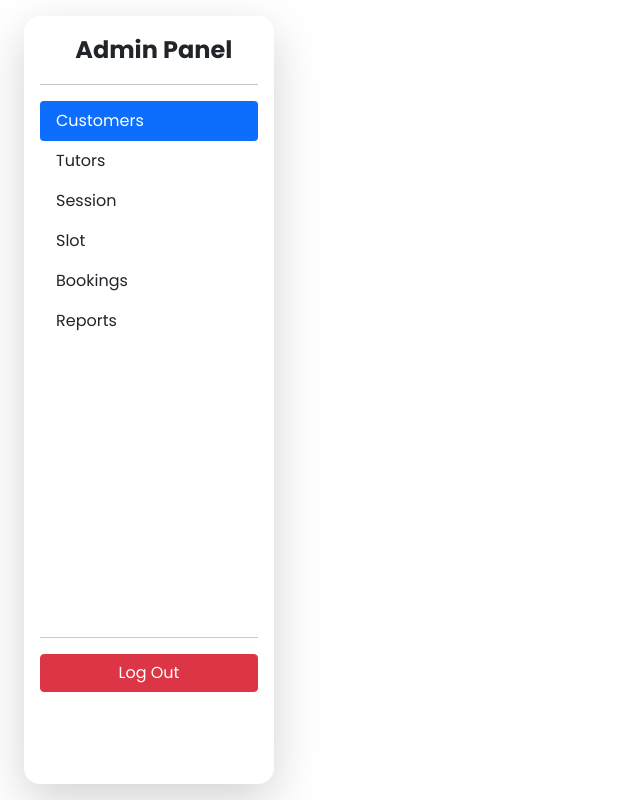
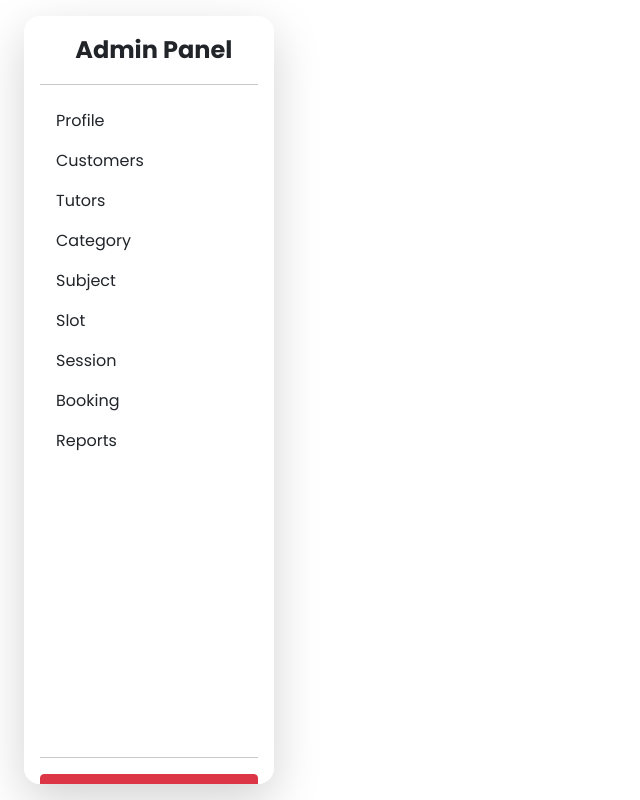
Before and after one commit to basithb/Tutor-Booking, a React (Create React App) app in the folder client/: page /profile in a window 1280 px wide. Shown: the whole page, without its empty margins (0-640 px from the left). Built offline with nearby package versions, Linux system fonts and the light colour scheme; no server answers.

Commit message:
feat: adds admin sidebar

```diff
--- a/client/src/components/adminPanel/AdminSidebar.js
+++ b/client/src/components/adminPanel/AdminSidebar.js
@@ -65,35 +65,129 @@ const AdminSidebar = (props, { setAuth }) => {
           </a>
           <hr />
           <ul class="nav nav-pills flex-column mb-auto">
-            <li class="nav-item">
-              <a href="#" class="nav-link active link-dark">
-                Customers
-              </a>
+            <li className="nav-item">
+              {
+                isActive === "profile" ?
+
+                  <Link to="/profile" className="nav-link active sidebutton link-dark">
+                    Profile
+                  </Link> : <Link to="/profile" className="nav-link sidebutton link-dark">
+                    Profile
+                  </Link>
+              }
+
             </li>
-            <li>
-              <a href="#" class="nav-link link-dark">
-                Tutors
-              </a>
+
+            <li className="nav-item">
+              {
+                isActive === "customer" ?
+
+                  <Link to="/customer" className="nav-link active sidebutton link-dark">
+                    Customers
+                  </Link> : <Link to="/customer" className="nav-link sidebutton link-dark">
+                    Customers
+                  </Link>
+              }
+
             </li>
-            <li>
-              <a href="#" class="nav-link link-dark">
-                Session
-              </a>
+
+            <li className="nav-item">
+              {
+                isActive === "tutor" ?
+
+                  <Link to="/tutor" className="nav-link active sidebutton link-dark">
+                    Tutors
+                  </Link> : <Link to="/tutor" className="nav-link sidebutton link-dark">
+                    Tutors
+                  </Link>
+
+              }
+
             </li>
-            <li>
-              <a href="#" class="nav-link link-dark">
-                Slot
-              </a>
+
+
+            <li className="nav-item">
+              {
+                isActive === "category" ?
+
+                  <Link to="/category" className="nav-link active sidebutton link-dark">
+                    Category
+                  </Link> :
+
+                  <Link to="/category" className="nav-link sidebutton link-dark">
+                    Category
+                  </Link>
+              }
+
             </li>
-            <li>
-              <a href="#" class="nav-link link-dark">
-                Bookings
-              </a>
+
+            <li className="nav-item">
+              {
+                isActive === "subject" ?
+
+                  <Link to="/subject" className="nav-link active sidebutton link-dark">
+                    Subject
+                  </Link> :
+
+                  <Link to="/subject" className="nav-link sidebutton link-dark">
+                    Subject
+                  </Link>
+              }
+
             </li>
-            <li>
-              <a href="#" class="nav-link link-dark">
-                Reports
-              </a>
+
+            <li className="nav-item">
+              {
+                isActive === "slot" ?
+
+                  <Link to="/slot" className="nav-link active sidebutton link-dark">
+                    Slot
+                  </Link> : <Link to="/slot" className="nav-link sidebutton link-dark">
+                    Slot
+                  </Link>
+              }
+
+            </li>
+
+            <li className="nav-item">
+              {
+                isActive === "session" ?
+
+                  <Link to="/session" className="nav-link active sidebutton link-dark">
+                    Session
+                  </Link> : <Link to="/session" className="nav-link sidebutton link-dark">
+                    Session
+                  </Link>
+              }
+
+            </li>
+
+
+
+            <li className="nav-item">
+              {
+                isActive === "booking" ?
+
+                  <Link to="/booking" className="nav-link active sidebutton link-dark">
+                    Booking
+                  </Link> : <Link to="/booking" className="nav-link sidebutton link-dark">
+                    Booking
+                  </Link>
+              }
+
+            </li>
+
+            <li className="nav-item">
+              {
+                isActive === "reports" ?
+
+                  <Link to="/reports" className="nav-link active sidebutton link-dark">
+                    Reports
+                  </Link> : <Link to="/reports" className="nav-link sidebutton link-dark">
+                    Reports
+                  </Link>
+              }
+
             </li>
           </ul>
 
```
